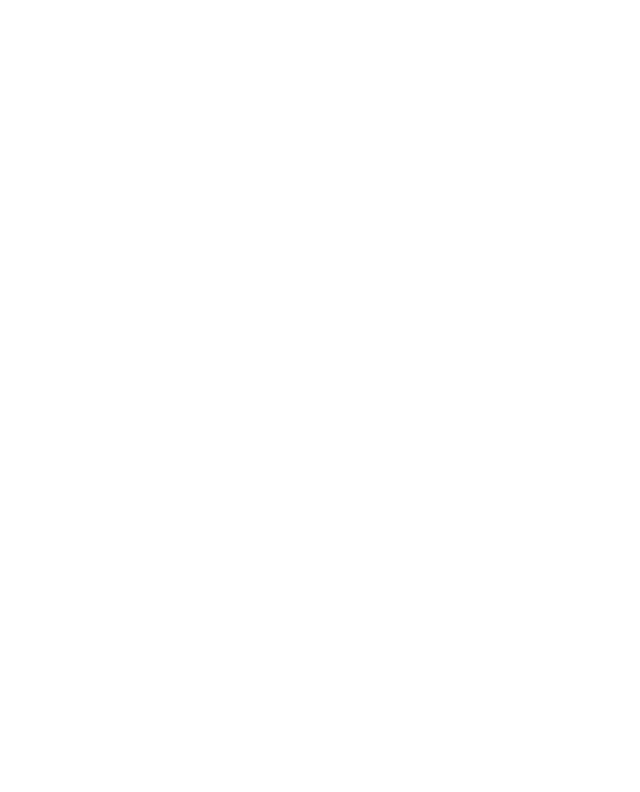
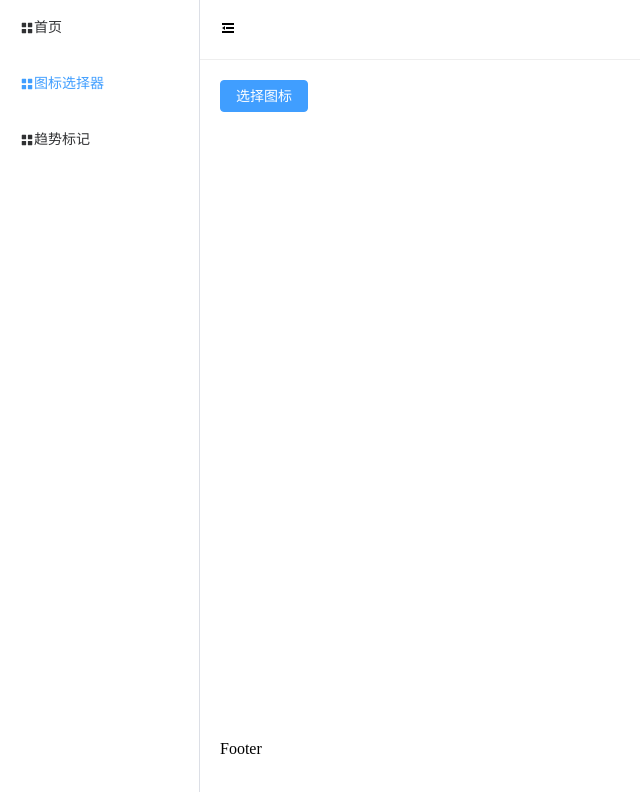
Before and after one commit to 11334/Refactor-ElementPlus, a Vue app: page /chooseIcon in a window 1280 px wide. Before the commit this address had no page. Shown: the top 792 px of the page, without its empty margins (0-640 px from the left). Built offline with nearby package versions, Linux system fonts and the light colour scheme.

Commit message:
弹框的显示与隐藏

```diff
--- /dev/null
+++ b/src/components/chooseIcon/src/ChooseIcon.vue
@@ -0,0 +1,42 @@
+<template>
+    <el-button @click="handleClick" type="primary">
+        <slot></slot>
+    </el-button>
+    <el-dialog :title="title" v-model="dialogVisible">111</el-dialog>
+</template>
+
+<script lang="ts" setup>
+import { ref } from 'vue'
+const props = defineProps<{
+    // 弹出框的标题
+    title: string,
+    // 控制弹出框的显示与隐藏
+    visible: boolean
+}
+>()
+
+let dialogVisible = ref<boolean>(props.visible)
+let emits = defineEmits(['update:dialogVisible'])
+/*
+在这个例子中,defineEmits()的作用主要有:
+1. 定义组件可以emit触发的事件
+通过defineEmits(['update:visible'])明确定义了这个组件可以触发update:visible事件。
+2. 进行事件校验
+在handleClick函数中调用emits('update:visible', !props.visible),这里会自动校验update:visible事件是否在defineEmits中定义过。如果未定义,会给出警告。
+3. 提高可读性
+通过defineEmits定义事件,可以让阅读代码的人更清晰地知道这个组件可以触发哪些事件。
+4. 提供代码补全
+在支持的编辑器中,defineEmits可以给予更好的代码补全提示,知道可以emit哪些事件。
+5. TypeScript类型检查
+在TS中可以利用defineEmits定义事件接口,进行事件数据的校验。
+总之,在这个例子中,defineEmits主要用于定义组件可以触发的事件,进行校验与提高可读性,以及支持TS类型检查。
+*/
+let handleClick = () => {
+    // 需要修改父组件的数据
+    emits('update:dialogVisible', dialogVisible.value = !dialogVisible.value)
+
+
+}
+</script>
+
+<style lang="scss" scoped></style>
--- a/src/router/index.ts
+++ b/src/router/index.ts
@@ -9,6 +9,10 @@
             {
                 path: '/',
                 component: Home
+            },
+            {
+                path: '/chooseIcon',
+                component: () => import('../view/chooseIcon/ChooseIcon.vue')
             }
         ]
     },
--- /dev/null
+++ b/src/view/chooseIcon/ChooseIcon.vue
@@ -0,0 +1,15 @@
+<template>
+    <div>
+        <m-choose-icon title="选择图标" v-model:visible="visible">选择图标</m-choose-icon>
+    </div>
+</template>
+
+<script lang="ts" setup>
+import mChooseIcon from '../../components/chooseIcon/src/ChooseIcon.vue'
+import { ref } from 'vue'
+let visible = ref<boolean>(false)
+</script>
+
+<style lang="scss" scoped>
+
+</style>
```
Also changed, not shown: src/components/chooseIcon/index.ts (added).
